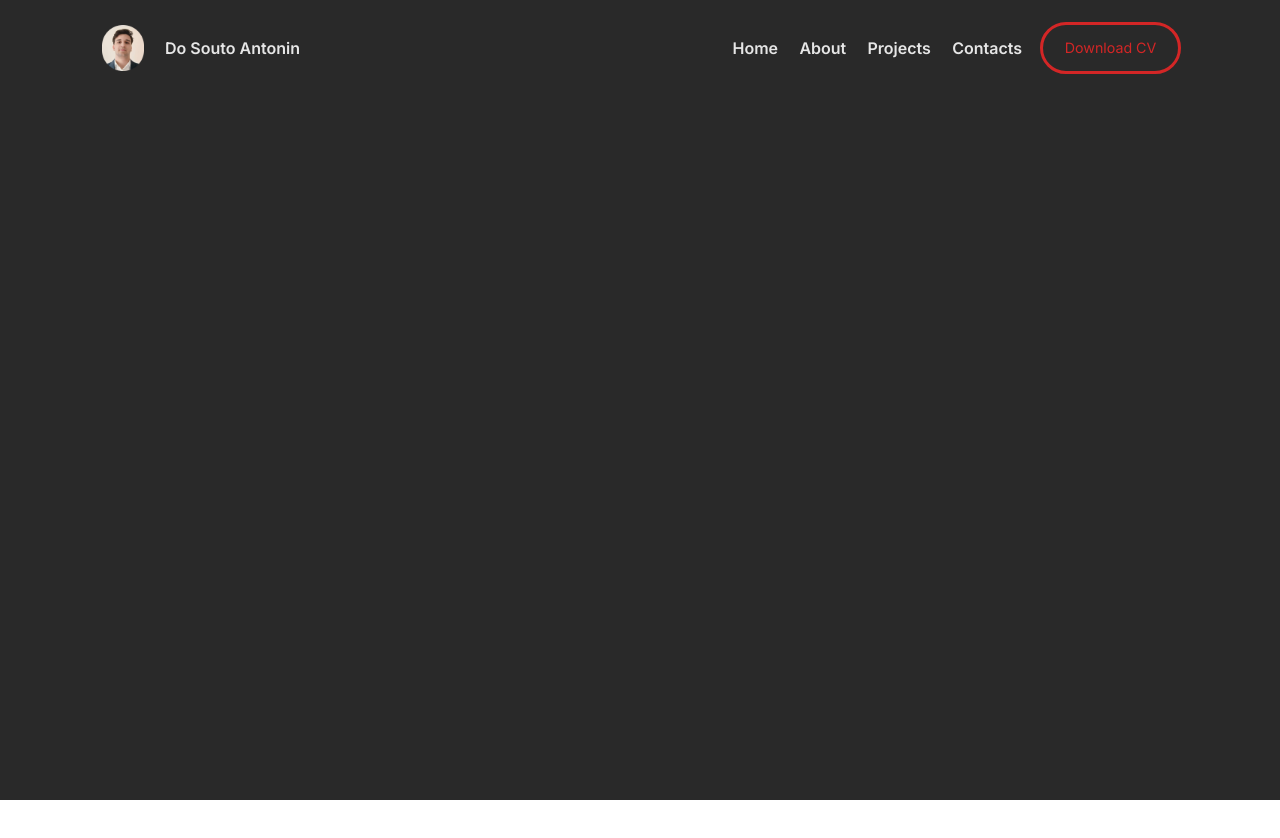
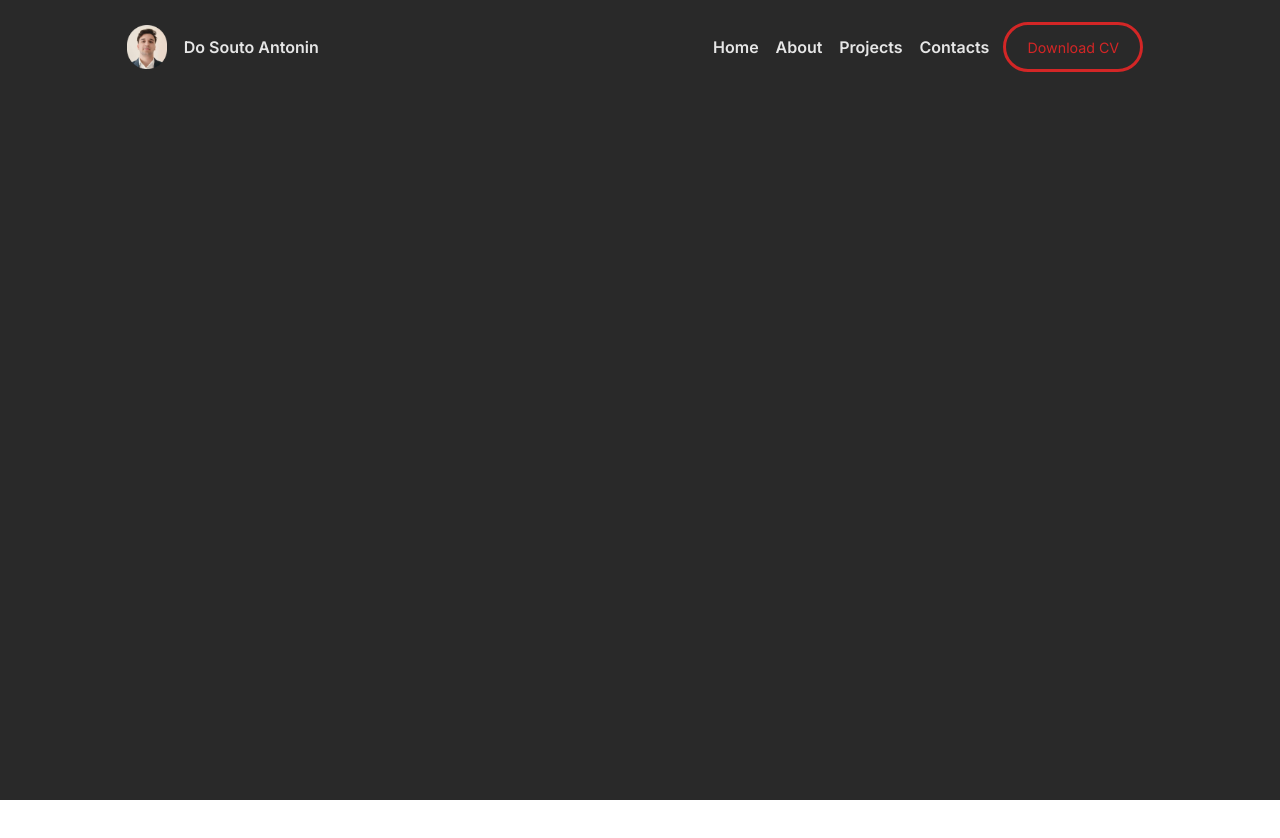
Before and after one commit to avainfo/portfolio, a React (Create React App) app: page / in a window 1280 px wide. Shown: the top 838 px of the page. Built offline with nearby package versions, Linux system fonts and the light colour scheme.

Commit message:
feat(header): add fixed feature to header

```diff
--- a/src/App.scss
+++ b/src/App.scss
@@ -51,28 +51,6 @@
 	width: 100%;
 	margin: 0;
 	padding: 0;
-
-	.header {
-		display: flex;
-		flex-direction: row;
-		justify-content: space-between;
-		padding: {
-			left: 8%;
-			top: 25px;
-			right: 8%;
-		};
-		height: fit-content;
-
-		> * {
-			display: flex;
-			flex-direction: row;
-			column-gap: calc(100vw / 60);
-		}
-
-		img {
-			height: calc(100vh / 17.5);
-		}
-	}
 }
 
 .infos {
--- a/src/App.tsx
+++ b/src/App.tsx
@@ -15,9 +15,11 @@ function App() {
 	return (
 		<div className="app">
 			<Links/>
+			<Header strings={header} callbackFunction={(title, index) => <HeaderTitle title={title} key={index}/>}/>
 			<div className="mainPage">
-				<Header strings={header} callbackFunction={(title, index) => <HeaderTitle title={title} key={index}/>}/>
-				<div className="content"></div>
+				<div className="content">
+
+				</div>
 			</div>
 			<div className="infos"></div>
 			<div className="projects"></div>
--- a/src/components/header/Header.tsx
+++ b/src/components/header/Header.tsx
@@ -1,6 +1,7 @@
 import React from "react";
 import {HeaderTitle} from "./HeaderTitle";
 import {HeaderButton} from "./HeaderButton";
+import "../../style/header/Header.scss"
 
 export function Header(props: {
 	strings: Array<string>,
--- /dev/null
+++ b/src/style/header/Header.scss
@@ -0,0 +1,27 @@
+@import "../variables";
+
+$headerW : calc($w - (2 * ($w / 10)));
+
+.header {
+	position: fixed;
+	display: flex;
+	flex-direction: row;
+	justify-content: space-between;
+	padding: {
+		left: calc($w / 10);
+		top: 25px;
+		right: calc($w / 10);
+	};
+	height: fit-content;
+	width: $headerW;
+
+	> * {
+		display: flex;
+		flex-direction: row;
+		column-gap: calc($headerW / 60);
+	}
+
+	img {
+		height: calc(100vh / 18);
+	}
+}
```
